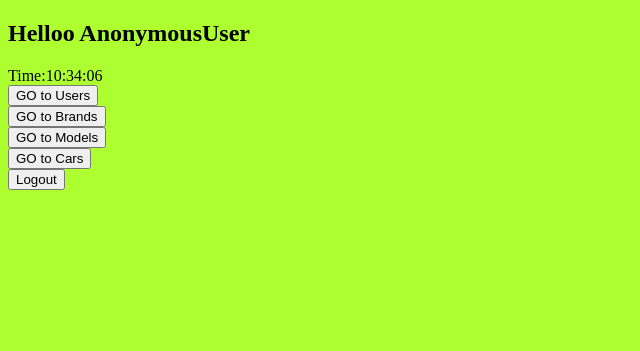
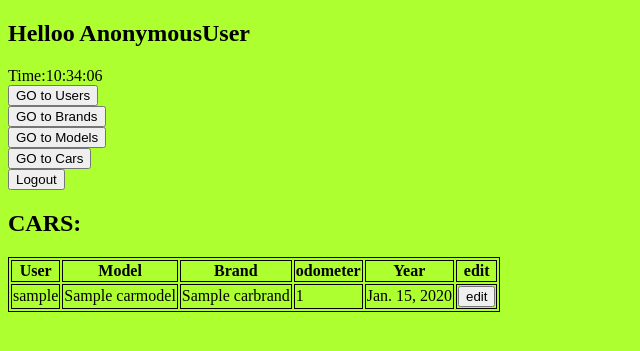
Before and after one commit to DenisPGH/REST-API-for-cars, a Django app: page /log/ in a window 1280 px wide. Shown: the top 351 px of the page, without its empty margins (0-640 px from the left). Run offline with Django 4.2, Linux system fonts and the light colour scheme; tables that the repository leaves empty hold one stand-in row (values such as "Sample post").

Commit message:
added table for cars

```diff
--- a/Cars/Cars/cars_rest/urls.py
+++ b/Cars/Cars/cars_rest/urls.py
@@ -7,6 +7,6 @@ urlpatterns=(
     path('brands/',ListBrands.as_view(),name="brands"),
     path('models/',ListModels.as_view(),name="models"),
     path('car/',ListCars.as_view(),name="cars"),
-    path('car/<int:id>/', SingleCarView.as_view(), name='single car'),
+    path('car/<int:pk>/', SingleCarView.as_view(), name='single car'),
 
 )
--- a/Cars/Cars/users_app/views.py
+++ b/Cars/Cars/users_app/views.py
@@ -2,6 +2,7 @@ from django.shortcuts import render
 from django.urls import reverse_lazy
 from django.views import generic as views
 # Create your views here.
+from Cars.cars_rest.models import UserCar
 from Cars.users_app.models import CustomCarUser
 from django.contrib.auth.views import LoginView,LogoutView
 from django.contrib.auth import mixins as auth_mixin
@@ -31,4 +32,9 @@ class RegistrationView(views.CreateView):
 
 
 class RestTest(views.TemplateView,auth_mixin.LoginRequiredMixin):
+    def get_context_data(self, **kwargs):
+        context = super().get_context_data(**kwargs)
+        context['cars'] = UserCar.objects.all()
+        return context
+
     template_name = 'login.html'
--- a/Cars/requirements.txt
+++ b/Cars/requirements.txt
@@ -1,11 +1,16 @@
 asgiref==3.5.1
 beautifulsoup4==4.11.1
+certifi==2021.10.8
+charset-normalizer==2.0.12
 Django==4.0.4
 django-bootstrap4==22.1
 django-filter==21.1
 django-soft-delete==0.9.21
 djangorestframework==3.13.1
+idna==3.3
 pytz==2022.1
+requests==2.27.1
 soupsieve==2.3.2.post1
 sqlparse==0.4.2
 tzdata==2022.1
+urllib3==1.26.9
--- a/Cars/static/login.css
+++ b/Cars/static/login.css
@@ -1,3 +1,6 @@
 body{
     background: greenyellow;
 }
+table, th, td {
+  border: 1px solid;
+}
--- a/Cars/templates/login.html
+++ b/Cars/templates/login.html
@@ -52,5 +52,41 @@
         </form>
     </div>
 
+
+<div>
+<h2> CARS:</h2>
+    <table>
+    <tr>
+        <th>User</th>
+        <th>Model</th>
+        <th>Brand</th>
+        <th>odometer</th>
+        <th>Year</th>
+        <th>edit</th>
+
+    </tr>
+    {%  for each in cars %}
+        <tr>
+
+            <td>{{ each.user}}</td>
+            <td>{{ each.car_model }}</td>
+            <td>{{ each.car_brand }}</td>
+            <td>{{ each.odometer }}</td>
+            <td>{{ each.first_reg }}</td>
+            <td>
+                <form class="app" method='post' action="{% url 'single car' each.id %}">
+         <button class="regi">edit</button>
+            {% csrf_token %}
+
+        </form>
+
+            </td>
+
+        </tr>
+
+    {% endfor %}
+</table>
+</div>
+
 </body>
 </html>
--- /dev/null
+++ b/Cars/test.py
@@ -0,0 +1,5 @@
+import requests
+api_url = "http://127.0.0.1:8000/restpart/car/"
+response = requests.get(api_url)
+a=response.json()
+print(a)
```
